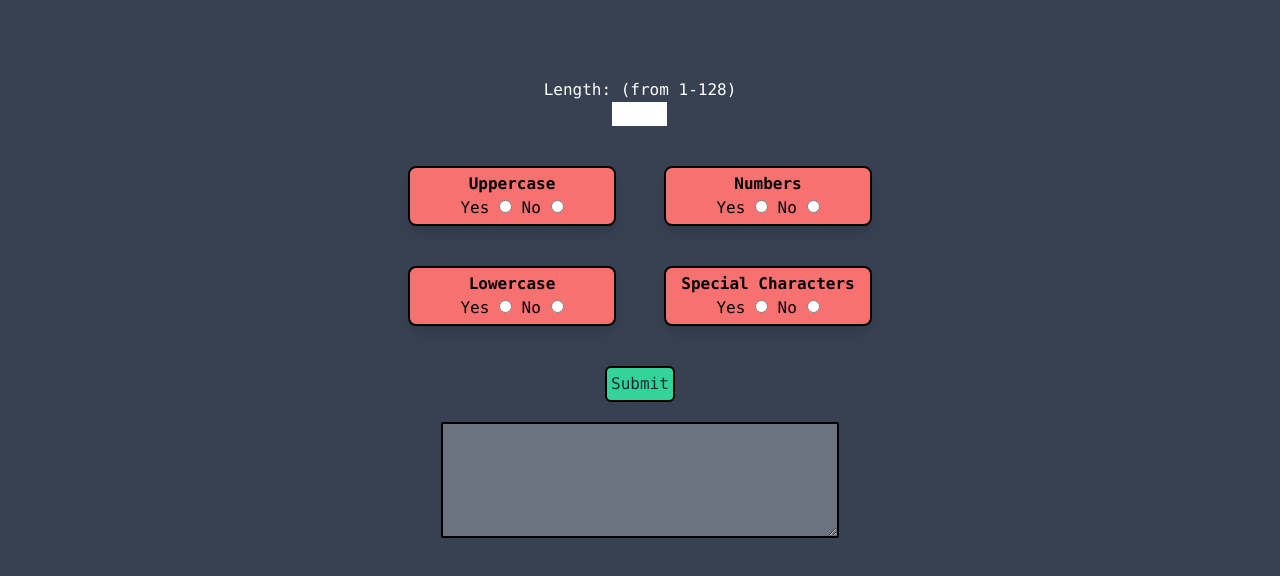
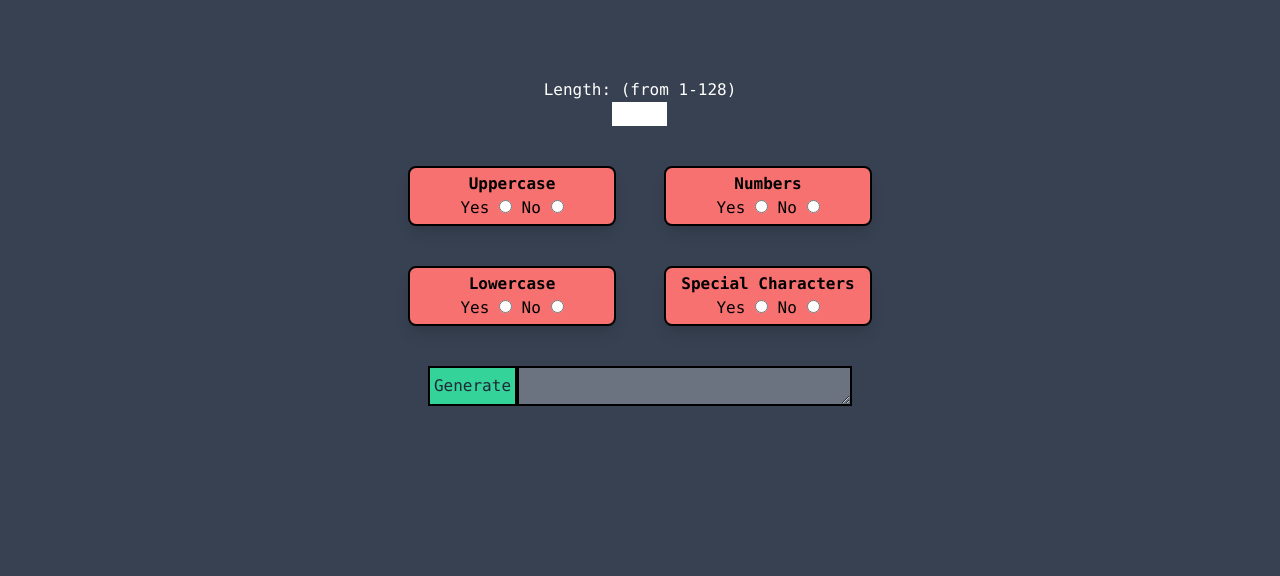
Before and after one commit to KevinHenleyCode/Password-Genrator-V2, a plain HTML site: page index.html in a window 1280 px wide. Shown: the part 82-658 px from the top of the page. Drawn offline with nearby package versions, Linux system fonts and the light colour scheme.

Commit message:
restyled the button and textarea

```diff
--- a/index.html
+++ b/index.html
@@ -62,12 +62,19 @@
                     </div>
                 </div>
 
-                <!-- submit button -->
-                <input type="submit" name="submit" id="submit" class="text-gray-800 border-2 border-black border-solid rounded-md bg-green-400 p-1 mb-5">
+
+                <!-- generate button and textarea -->
+                <div class="flex flex-row justify-center h-10 mb-5">
+                    <input type="submit" name="submit" value="Generate" id="submit" class="text-gray-800 border-2 border-black border-solid bg-green-400 p-1 h-full mb-5">
+                    <textarea id='printPass'
+                        class="border-2 border-black border-solid bg-gray-500 placeholder-gray-400 text-green-500 mb-10 w-11/12 h-full p-2"
+                        readonly id="password" placeholder="Your Password" rows="" cols="30" aria-label="Generated Password">
+                    </textarea>
+                </div>
             </form>
         </div>
+
         <div>
-
 
             <!-- user choices -->
             <div id="choiceBox" class=" hidden text-white bg-gray-600 border-2 border-black border-solid rounded-sm mb-5 p-2">
@@ -80,17 +87,6 @@
                     <li id="printSp" class="hidden mb-5 text-green-500 text-xl ml-5">Special Characters</li>
                 </ul>
             </div>
-
-
-            <div class="flex flex-col items-center">
-                <!-- textarea -->
-                <textarea
-                id='printPass'
-                class="border-2 border-black border-solid rounded-sm bg-gray-500 placeholder-gray-400 text-green-500 mb-10 w-11/12 p-2"
-                readonly id="password" placeholder="Your Password" rows="4" cols="40"
-                aria-label="Generated Password">
-            </textarea>
-        </div>
         </div>
 
 
```
